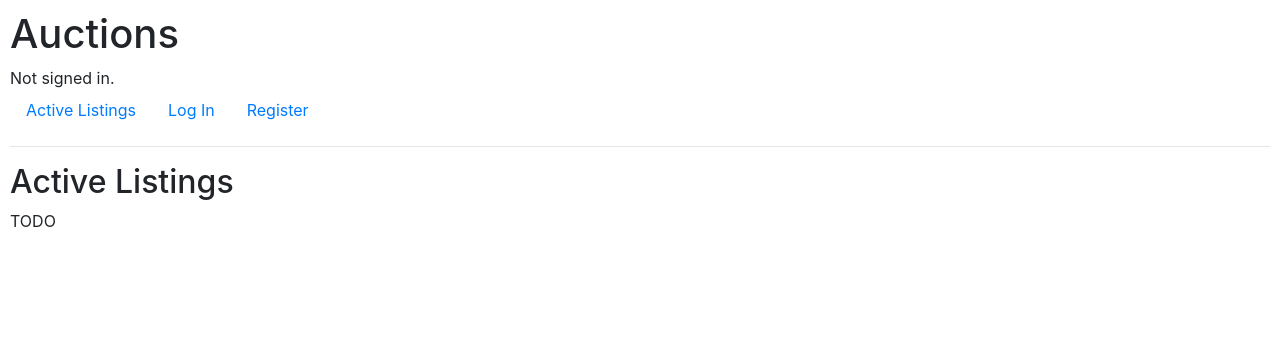
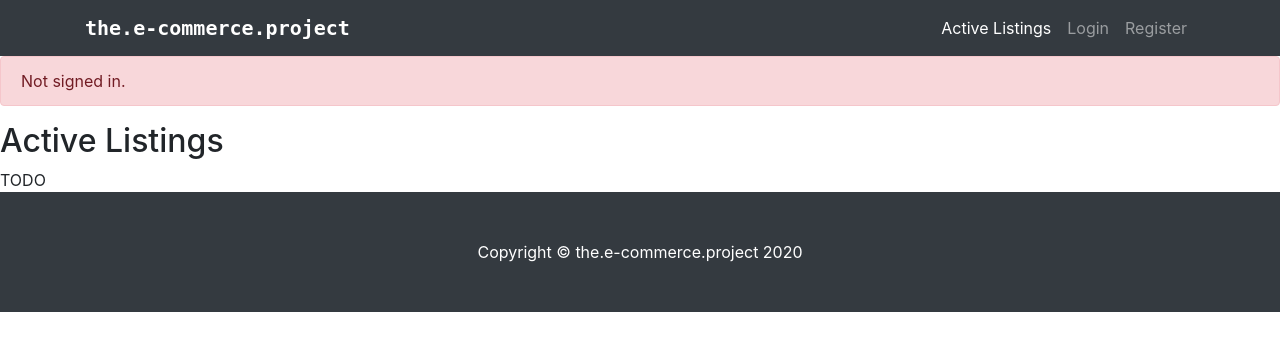
Before and after one commit to fshanom/CS50W-project2, a Django app: page / in a window 1280 px wide. Shown: the top 351 px of the page. Run offline with Django 3.2, Linux system fonts and the light colour scheme; some libraries are stand-ins or nearby versions.

Commit message:
Layout Edit using Bootstrap's tremplate done. Still missing adjust the containers on the other pages.

```diff
--- a/commerce/auctions/static/auctions/styles.css
+++ b/commerce/auctions/static/auctions/styles.css
@@ -1,3 +1,3 @@
 body {
-    padding: 10px;
+    padding-top: 56px;
 }
--- a/commerce/auctions/templates/auctions/layout.html
+++ b/commerce/auctions/templates/auctions/layout.html
@@ -3,12 +3,18 @@
 <!DOCTYPE html>
 <html lang="en">
     <head>
+        <meta charset="utf-8">
+        <meta name="viewport" content="width=device-width, initial-scale=1, shrink-to-fit=no">
+
+        <meta name="description" content="Frontend ebay-style aplication">
+        <meta name="author" content="Filipe Shanom">
+
         <title>{% block title %}Auctions{% endblock %}</title>
         <link rel="stylesheet" href="https://stackpath.bootstrapcdn.com/bootstrap/4.4.1/css/bootstrap.min.css" integrity="sha384-Vkoo8x4CGsO3+Hhxv8T/Q5PaXtkKtu6ug5TOeNV6gBiFeWPGFN9MuhOf23Q9Ifjh" crossorigin="anonymous">
         <link href="{% static 'auctions/styles.css' %}" rel="stylesheet">
     </head>
     <body>
-        <h1>Auctions</h1>
+        <!--<h1>Auctions</h1>
         <div>
             {% if user.is_authenticated %}
                 Signed in as <strong>{{ user.username }}</strong>.
@@ -33,8 +39,68 @@
                 </li>
             {% endif %}
         </ul>
-        <hr>
+        <hr>-->
+
+        <!-- Navigation -->
+        <nav class="navbar navbar-expand-lg navbar-dark bg-dark fixed-top">
+            <div class="container">
+                <a class="navbar-brand" style="font-family:monospace; font-weight: bold" href="{% url 'index' %}">the.e-commerce.project</a>
+                <button class="navbar-toggler" type="button" data-toggle="collapse" data-target="#navbarResponsive" aria-controls="navbarResponsive" aria-expanded="false" aria-label="Toggle navigation">
+                    <span class="navbar-toggler-icon"></span>
+                </button>
+                <div class="collapse navbar-collapse" id="navbarResponsive">
+                    <ul class="navbar-nav ml-auto">
+                        <li class="nav-item active">
+                          <a class="nav-link" href="{% url 'index' %}">Active Listings
+                            <span class="sr-only">(current)</span>
+                          </a>
+                        </li>
+
+                        {% if user.is_authenticated %}
+                            <li class="nav-item">
+                              <a class="nav-link" href="{% url 'logout' %}">Logout</a>
+                            </li>
+                        {% else %}
+                            <li class="nav-item">
+                              <a class="nav-link" href="{% url 'login' %}">Login</a>
+                            </li>
+                            <li class="nav-item">
+                              <a class="nav-link" href="{% url 'register' %}">Register</a>
+                            </li>
+                        {% endif %}
+                    </ul>
+                </div>
+            </div>
+        </nav>
+
+
+        {% if user.is_authenticated %}
+            <div class="alert alert-success" role="alert">
+                Signed in as <strong>{{ user.username }}</strong>.
+            </div>
+        {% else %}
+            <div class="alert alert-danger" role="alert">
+                Not signed in.
+            </div>
+        {% endif %}
+
+
+
         {% block body %}
         {% endblock %}
+
+
+        <!-- Footer -->
+        <footer class="py-5 bg-dark">
+          <div class="container">
+            <p class="m-0 text-center text-white">Copyright &copy; the.e-commerce.project 2020</p>
+          </div>
+          <!-- /.container -->
+        </footer>
+
+        <!-- Bootstrap core JavaScript -->
+        <script src="https://code.jquery.com/jquery-3.3.1.slim.min.js" integrity="sha384-q8i/X+965DzO0rT7abK41JStQIAqVgRVzpbzo5smXKp4YfRvH+8abtTE1Pi6jizo" crossorigin="anonymous"></script>
+        <script src="https://stackpath.bootstrapcdn.com/bootstrap/4.3.1/js/bootstrap.min.js" integrity="sha384-JjSmVgyd0p3pXB1rRibZUAYoIIy6OrQ6VrjIEaFf/nJGzIxFDsf4x0xIM+B07jRM" crossorigin="anonymous"></script>
+
     </body>
 </html>
```
Also changed, not shown: commerce/db.sqlite3.
